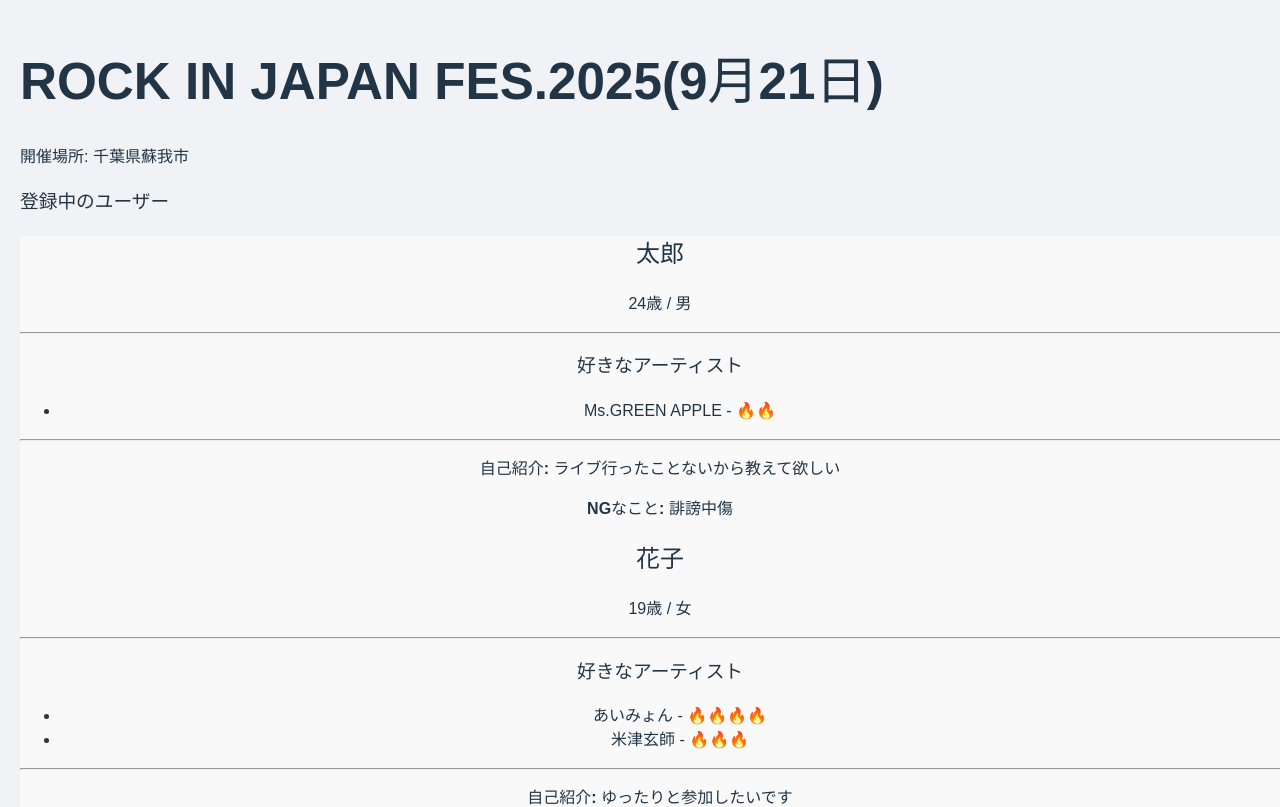
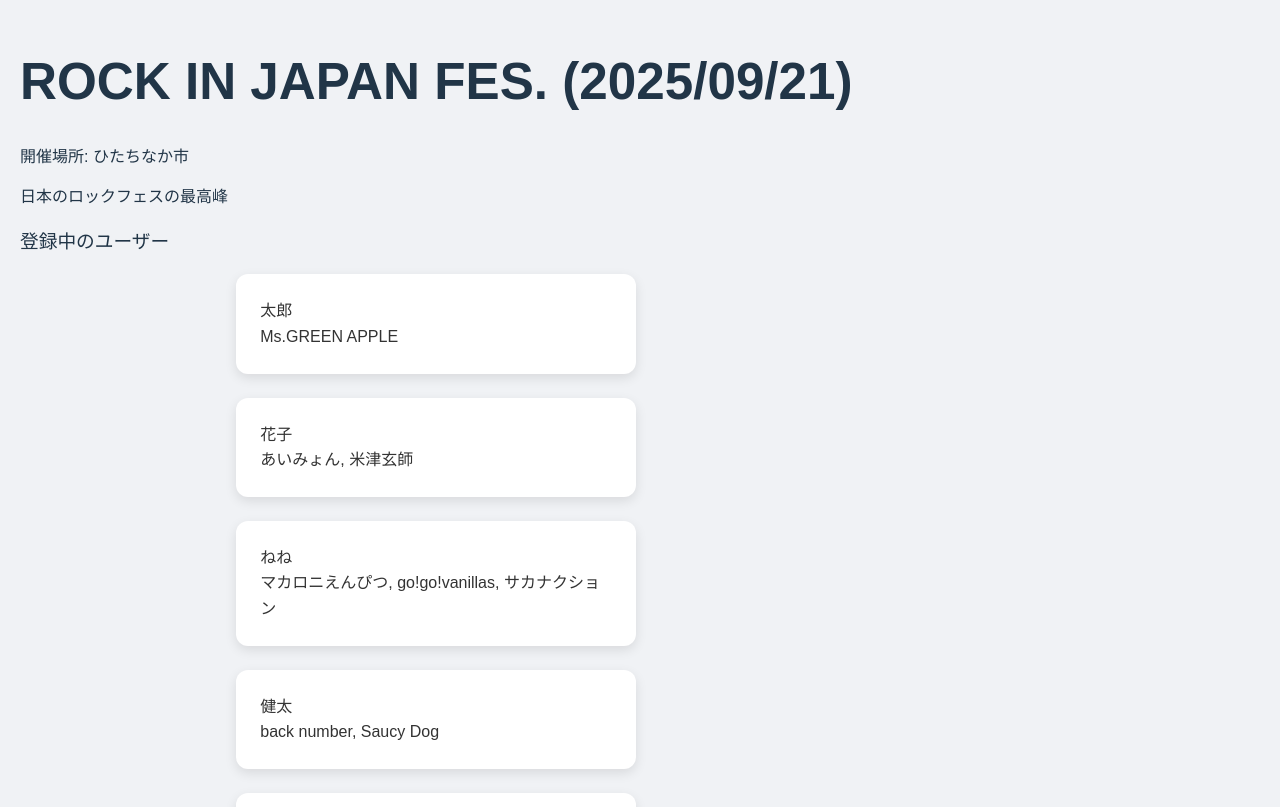
Before and after one commit to tessho3316/vite-react, a React (Vite) app: page /DemoEvent in a window 1280 px wide. Shown: the top 807 px of the page. Built offline with nearby package versions, Linux system fonts and the light colour scheme.

Commit message:
イベントの内容と参加希望ユーザーを動的に表示。ただ他の人のプロフィールを見れなくなる問題が発生

```diff
--- a/src/component/demoEventPage.tsx
+++ b/src/component/demoEventPage.tsx
@@ -1,20 +1,40 @@
-import { MakeProfile } from './make-profile';
+import { demo_event } from "./demo_event";
+import { demo_profile } from "./demo_profile"; // ← 追加
+import { useNavigate } from "react-router-dom"; // ← 追加
 
 export const DemoEventPage = () => {
+  const navigate = useNavigate(); // ← 追加
+
+  // 今は最初のイベントを表示する例
+  const event = demo_event[0];
+
+  if (!event) {
+    return <div>イベントが見つかりません。</div>;
+  }
+
+  const { eventname, date, location, description } = event.attributes;
 
   return (
     <div>
-            <h1>ROCK IN JAPAN FES.2025(9月21日)</h1>
-            <p>開催場所: 千葉県蘇我市</p>
+      <h1>{eventname} ({date})</h1>
+      <p>開催場所: {location}</p>
+      <p>{description}</p>
+
       <h3>登録中のユーザー</h3>
-            <div className='profile'>
-                <MakeProfile profileId={2} />
-                <MakeProfile profileId={3} />
-                <MakeProfile profileId={4} />
-                <MakeProfile profileId={5} />
-                <MakeProfile profileId={6} />
-                <MakeProfile profileId={7} />
+      <div className="list">
+        {demo_profile.slice(1).map(profile => (
+          <button
+            key={profile.id}
+            className="item"
+            onClick={() => navigate(`/profile/${profile.id}`)}
+          >
+            {profile.attributes.name}<br/>
+            {[profile.attributes.artist1, profile.attributes.artist2, profile.attributes.artist3]
+              .filter(Boolean)
+              .join(", ")}
+          </button>
+        ))}
       </div>
     </div>
   );
-}
+};
--- /dev/null
+++ b/src/component/demo_event.tsx
@@ -0,0 +1,32 @@
+export const demo_event: { id: number; attributes: any }[] = [
+  {
+    id: 1,
+    attributes: {
+      eventname: "ROCK IN JAPAN FES.",
+      date: "2025/09/21",
+      location: "ひたちなか市",
+      description: "日本のロックフェスの最高峰",
+      users: [2, 3, 4, 5, 6, 7]
+    }
+  },
+  {
+    id: 2,
+    attributes: {
+      eventname: "SUMMER SONIC",
+      date: "2025/08/16",
+      location: "東京・大阪",
+      description: "国内外のトップアーティストが集まる都市型フェス",
+      users: [8, 9, 10, 11]
+    }
+  },
+  {
+    id: 3,
+    attributes: {
+      eventname: "フジロックフェスティバル",
+      date: "2025/07/25",
+      location: "新潟県湯沢町 苗場スキー場",
+      description: "自然と音楽を楽しむ日本最大級の野外音楽フェス",
+      users: [12, 13, 14, 15, 16]
+    }
+  }
+];
```
Lines whose indentation alone changed are shown as unchanged.
